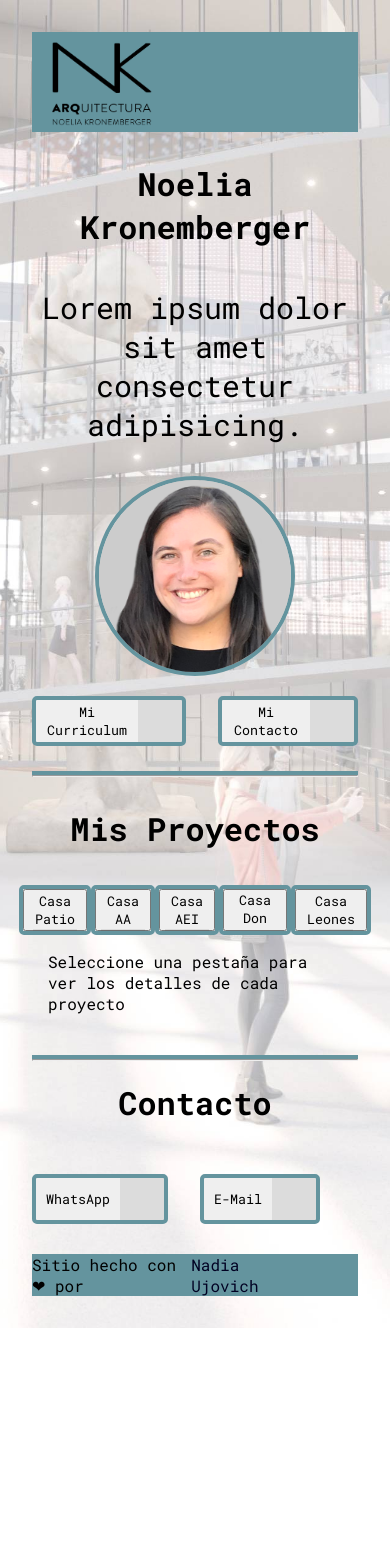
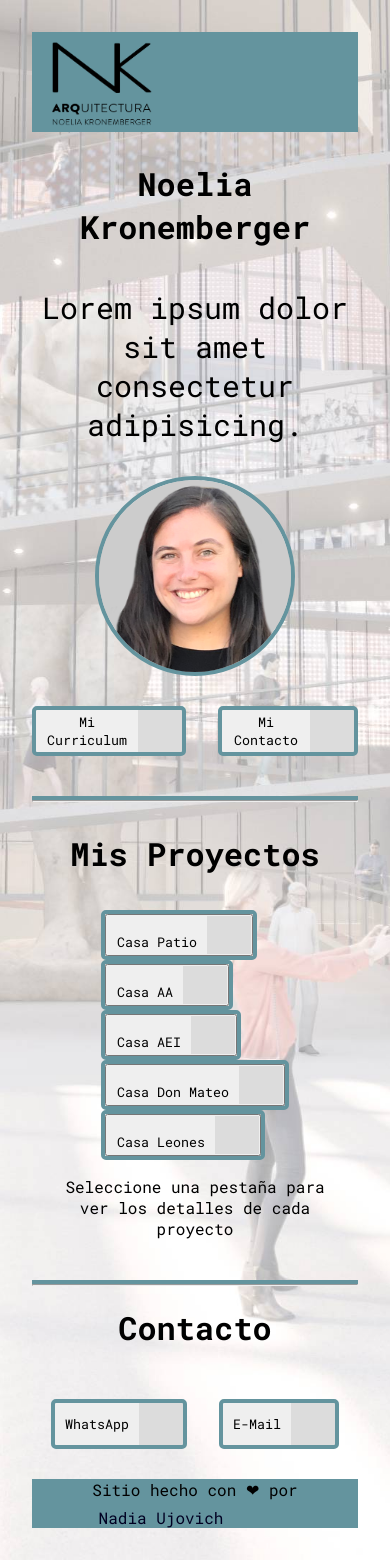
Before and after one commit to nujovich/noeliak-arq, a React (Vite) app: page / in a window 390 px wide. Before the commit the page ends 1328 px from the top, so only its background shows below. Built offline with nearby package versions, Linux system fonts and the light colour scheme; some icons are missing.

Commit message:
Fix tab to be responsive

```diff
--- a/src/Utils.js
+++ b/src/Utils.js
@@ -1,6 +1,6 @@
 import FileSaver from "file-saver";
 
-export const CONSTANTS = [
+export const constants = [
     "Arquitectos",
     "Área",
     "Superficie del terreno",
@@ -11,6 +11,7 @@ export const CONSTANTS = [
     "Localidad",
     "País"
 ]
+
 export const FILE_PATH = 'assets/CV ARQ KRONEMBERGER NOELIA 2022 AGOSTO.pdf'
 
 export const downloadCV = () => {
--- a/src/assets/projects/projects.json
+++ b/src/assets/projects/projects.json
@@ -2,10 +2,9 @@
     "data": [
                 {
                     "id": 1,
-                    "ref": "casaPatio",
                     "name": "Casa Patio",
-                    "descripcion": "Se proyecto desde el primer boseto un patio interno que permitiera al área pública, orientada al sur, contar con iluminación natural tanto directa como indirectamente. Este patio interno paso a ser el protagonista de esa vivienda, permitiendo separar fisicamente el área privada de la pública. El área privada de la casa, orientada al norte, consta de dos dormitorios y un baño. Uno de los dormitorios, el principal, fue pensado para poder alojar un área de escritorio con vista al patio interno y el dormitorio secundario para visitas. El área pública se planteo como un espacio abierto e integrado entre el living, comedor y cocina.",
-                    "datos": [
+                    "details": "Se proyecto desde el primer boseto un patio interno que permitiera al área pública, orientada al sur, contar con iluminación natural tanto directa como indirectamente. Este patio interno paso a ser el protagonista de esa vivienda, permitiendo separar fisicamente el área privada de la pública. El área privada de la casa, orientada al norte, consta de dos dormitorios y un baño. Uno de los dormitorios, el principal, fue pensado para poder alojar un área de escritorio con vista al patio interno y el dormitorio secundario para visitas. El área pública se planteo como un espacio abierto e integrado entre el living, comedor y cocina.",
+                    "data": [
                         "Estudio Arq414; Noelia S. Kronemberger; Nestor Germán Sosa",
                         "130m² cubiertos; 35m² semicubiertos",
                         "494m²",
@@ -19,23 +18,27 @@
                 },
                 {
                     "id": 2,
-                    "ref": "casaAA",
-                    "name": "Casa AA"
+                    "name": "Casa AA",
+                    "details": "",
+                    "data": []
                 },
                 {
                     "id": 3,
-                    "ref": "casaAei",
-                    "name": "Casa AEI"
+                    "name": "Casa AEI",
+                    "details": "",
+                    "data": []
                 },
                 {
                     "id": 4,
-                    "ref": "casaDonMateo",
-                    "name": "Casa Don Mateo"
+                    "name": "Casa Don Mateo",
+                    "details": "",
+                    "data": []
                 },
                 {
                     "id": 5,
-                    "ref": "casaLeones",
-                    "name": "Casa Leones"
+                    "name": "Casa Leones",
+                    "details": "",
+                    "data": []
                 }
             ]
 }
--- a/src/components/AboutMe.jsx
+++ b/src/components/AboutMe.jsx
@@ -10,7 +10,7 @@ export const AboutMe = forwardRef(({contact}, ref) => {
             <p className="about-me-paragraph">Lorem ipsum dolor sit amet consectetur adipisicing.</p>
             <img src="/assets/profile_picture.jpg" alt="Noelia" className="profile-picture" />
         </div>
-        <div className="about-me-buttons-container">
+        <div className="buttons-container">
             <button type='button' className='section-button' onClick={() => downloadCV()}>
             <span className='button-text'>Mi Curriculum</span>
             <span className='button-icon'>
--- /dev/null
+++ b/src/components/ProjectDetails.jsx
@@ -0,0 +1,25 @@
+import { scrollToSection, constants } from "../Utils"
+import { ProjectGrid } from "./ProjectGrid"
+
+
+export const ProjectDetails = ({project})=> {
+
+    const {data, details}= project
+    return (
+        <div className='project-content'>
+            {data.length !== 0 && details != "" ?
+            <div className="project-grid">
+                <ProjectGrid data={data} details={details}/>
+                <div className="buttons-container renders-button">
+                    <button type='button' className="section-button" disabled>
+                        <span className='button-text'>Renders</span>
+                        <span className='button-icon'>
+                        <box-icon type='solid' name='photo-album'></box-icon>
+                        </span>
+                    </button>
+                </div>
+            </div>
+            : "No se encontraron datos del proyecto"}
+        </div>
+    )
+}
--- /dev/null
+++ b/src/components/ProjectGrid.jsx
@@ -0,0 +1,31 @@
+import { constants } from "../Utils"
+
+
+export const ProjectGrid = ({data, details}) => {
+    return (
+        <div className="project-grid">
+            {
+                    details != ""
+                    ?
+                    <div className="project-details">
+                        <h3 className="detail-row">Descripción: </h3>
+                        <p className="detail-row right">{details}</p>
+                    </div>
+                    : ""
+            }
+            <div className="project-data">
+                {
+                    constants.map((element, index) => {
+                        return (
+                            <div key={index}>
+                                <h3 className="detail-row">{element}:</h3>
+                                <p className="detail-row right">{data[index]}</p>
+                            </div>
+                        )
+                    })
+                }
+            </div>
+
+        </div>
+    )
+}
--- a/src/components/ProjectsTabView.jsx
+++ b/src/components/ProjectsTabView.jsx
@@ -1,4 +1,5 @@
 import { useState } from "react";
+import { ProjectDetails } from "./ProjectDetails";
 
 export const ProjectsTabView = ({title, projects = []}) => {
 
@@ -34,8 +35,8 @@ export const ProjectsTabView = ({title, projects = []}) => {
                     }
                 </div>
             }
-                <div className='project-content'>{activeTabIndex === 0 ? "Seleccione una pestaña para ver los detalles de cada proyecto" :
-                           project.id === 1 ? project.descripcion : "No hay contenido"}</div>
+                <div className='project-content'>{activeTabIndex === 0 ? "Seleccione una pestaña para ver los detalles de cada proyecto"
+                : <ProjectDetails project={project}/>}</div>
             </div>
         </section>
     )
--- a/src/index.css
+++ b/src/index.css
@@ -98,7 +98,7 @@
   margin-bottom: 15px;
 }
 
-.section-button, .tab {
+.section-button, .tab, .active-tab {
   display: inline-flex;
   height: 50px;
   padding: 0px;
@@ -108,11 +108,16 @@
   cursor: pointer;
 }
 
-.active-tab {
-  border-top: 4px solid #64949E;
-  border-left: 4px solid #64949E;
-  border-right: 4px solid #64949E;
+.section-button:disabled{
+  cursor: not-allowed
 }
+
+.active-tab{
+  border: 2px solid #64949E;
+}
+
+
+
 
 .button-text, .button-icon, .tab-text, .tab-icon{
   display: inline-flex;
@@ -163,29 +168,30 @@
 
 
 .project-content{
-  display: flex;
-  flex-direction: center;
+  text-align: center;
+  display: block;
   justify-content: center;
   align-items: center;
   padding: 1em;
 }
 
-.grid-container{
-  margin-top: 30px;
-  display: grid;
-  grid-template-columns: repeat(2, minmax(25px, 1fr));
-  grid-template-rows: repeat(9, minmax(25px, 1fr));
-  place-content: center;
-  row-gap: 1rem;
+.project-details h3{
+  text-align: center;
+  padding-bottom: 10px;
 }
 
-.detail-row{
-  border: 4px solid #64949E;
-  border-right: none;
+.project-data{
+  display: grid;
+  grid-template-columns: repeat(auto-fit, minmax(250px, 1fr));
+  gap: 1em
 }
 
-.right{
-  border-right: 4px solid #64949E;;
+.project-grid{
+  display: grid;
+  grid-template-columns: 100%;
+  place-content: center;
+  justify-items: center;
+  gap: 2em;
 }
 
 .buttons-container{
@@ -283,7 +289,7 @@
     gap: 2rem;
   }
 
-  .about-me-buttons-container{
+  .buttons-container{
     display: flex;
     justify-content: center;
     align-items: center;
@@ -309,3 +315,23 @@
   }
 
 }
+
+@media(max-width: 860px) {
+  .project-tabs{
+    display: grid;
+    place-content: center;
+    justify-content: center;
+  }
+
+  .project-tabs li{
+    width: fit-content;
+  }
+}
+
+@media(max-width: 495px) {
+
+  .footer-section{
+    display: inline-block;
+    text-align: center;
+  }
+}
```
Also changed, not shown: src/components/ProjectSection.jsx (deleted, +0 -40 lines).
